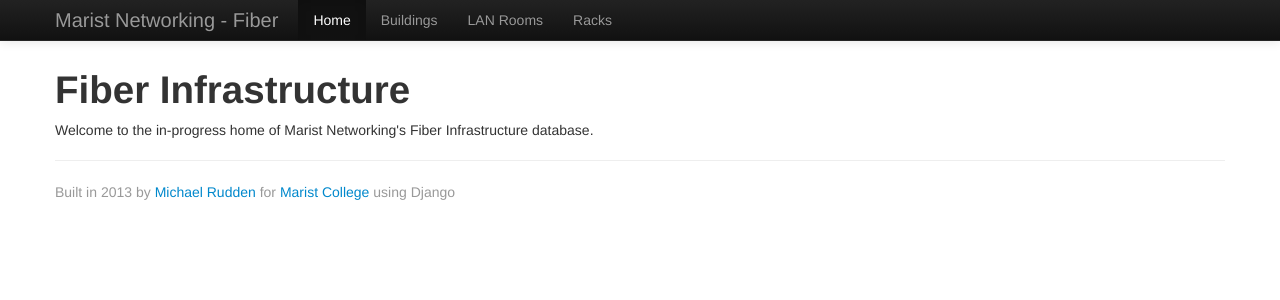
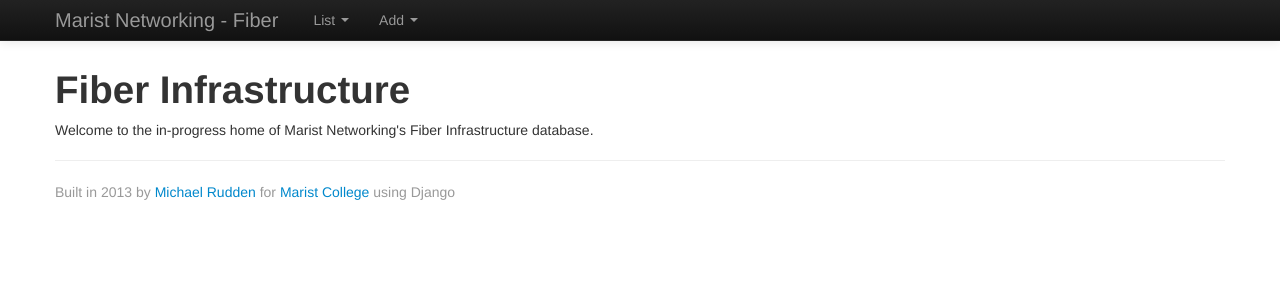
Before and after one commit to mrudden/fiber, a Django app: page / in a window 1280 px wide. Shown: the top 300 px of the page. Run offline with Django 3.2, Linux system fonts and the light colour scheme; some libraries are stand-ins or nearby versions.

Commit message:
styled navigation into dropdowns

```diff
--- a/templates/fiberdb/base.html
+++ b/templates/fiberdb/base.html
@@ -44,10 +44,22 @@
           <a class="brand" href="/">Marist Networking - Fiber</a>
           <div class="nav-collapse collapse">
             <ul class="nav">
-              <li class="active"><a href="/">Home</a></li>
-              <li><a href="/buildings/">Buildings</a></li>
-              <li><a href="/lanrooms/">LAN Rooms</a></li>
-              <li><a href="/racks/">Racks</a></li>
+              <li class="dropdown">
+                <a href="#" class="dropdown-toggle" data-toggle="dropdown">List <b class="caret"></b></a>
+                <ul class="dropdown-menu">
+                  <li><a href="/buildings/">Buildings</a></li>
+                  <li><a href="/lanrooms/">LAN Rooms</a></li>
+                  <li><a href="/racks/">Racks</a></li>
+                </ul>
+              </li>
+              <li class="dropdown">
+                <a href="#" class="dropdown-toggle" data-toggle="dropdown">Add <b class="caret"></b></a>
+                <ul class="dropdown-menu">
+                  <li><a href="/buildings/add/">Buildings</a></li>
+                  <li><a href="/lanrooms/add/">LAN Rooms</a></li>
+                  <li><a href="/racks/add/">Racks</a></li>
+                </ul>
+              </li>
             </ul>
           </div><!--/.nav-collapse -->
         </div>
```
